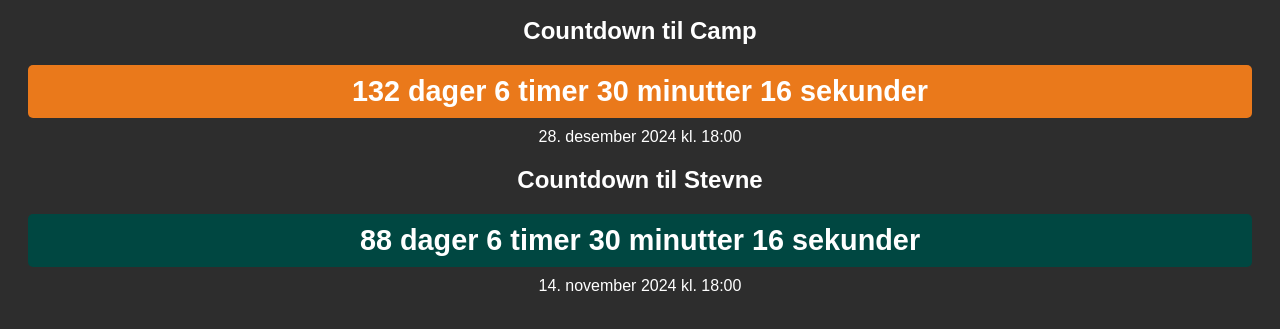
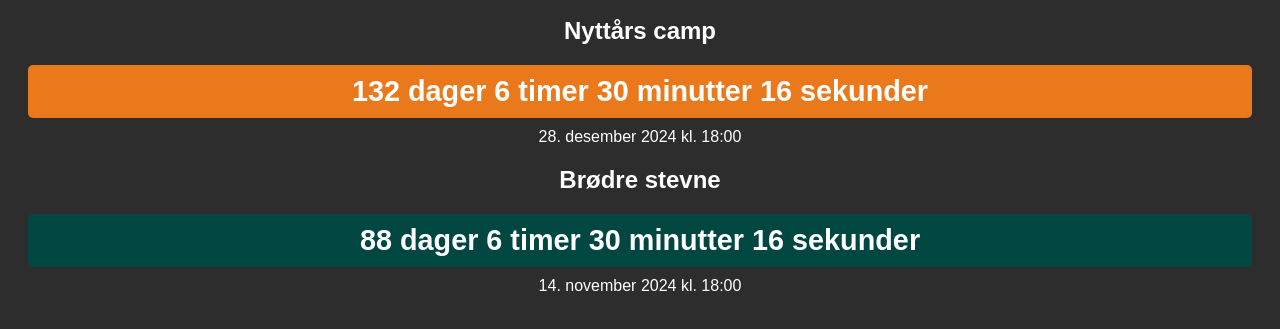
Before and after one commit to rubis09/Campdown, a plain HTML site: page index.html in a window 1280 px wide. Shown: the part 89-418 px from the top of the page. Drawn offline with Linux system fonts and the light colour scheme.

Commit message:
Update index.html

```diff
--- a/index.html
+++ b/index.html
@@ -57,12 +57,12 @@
 <h1>Campdown</h1>
 
 <!-- Countdown 1 -->
-<h2>Countdown til Camp</h2>
+<h2>Nyttårs camp</h2>
 <div class="countdown" id="countdown1"></div>
 <p class="date-text" id="date1"></p>
 
 <!-- Countdown 2 -->
-<h2>Countdown til Stevne</h2>
+<h2>Brødre stevne</h2>
 <div class="countdown" id="countdown2"></div>
 <p class="date-text" id="date2"></p>
 
```
